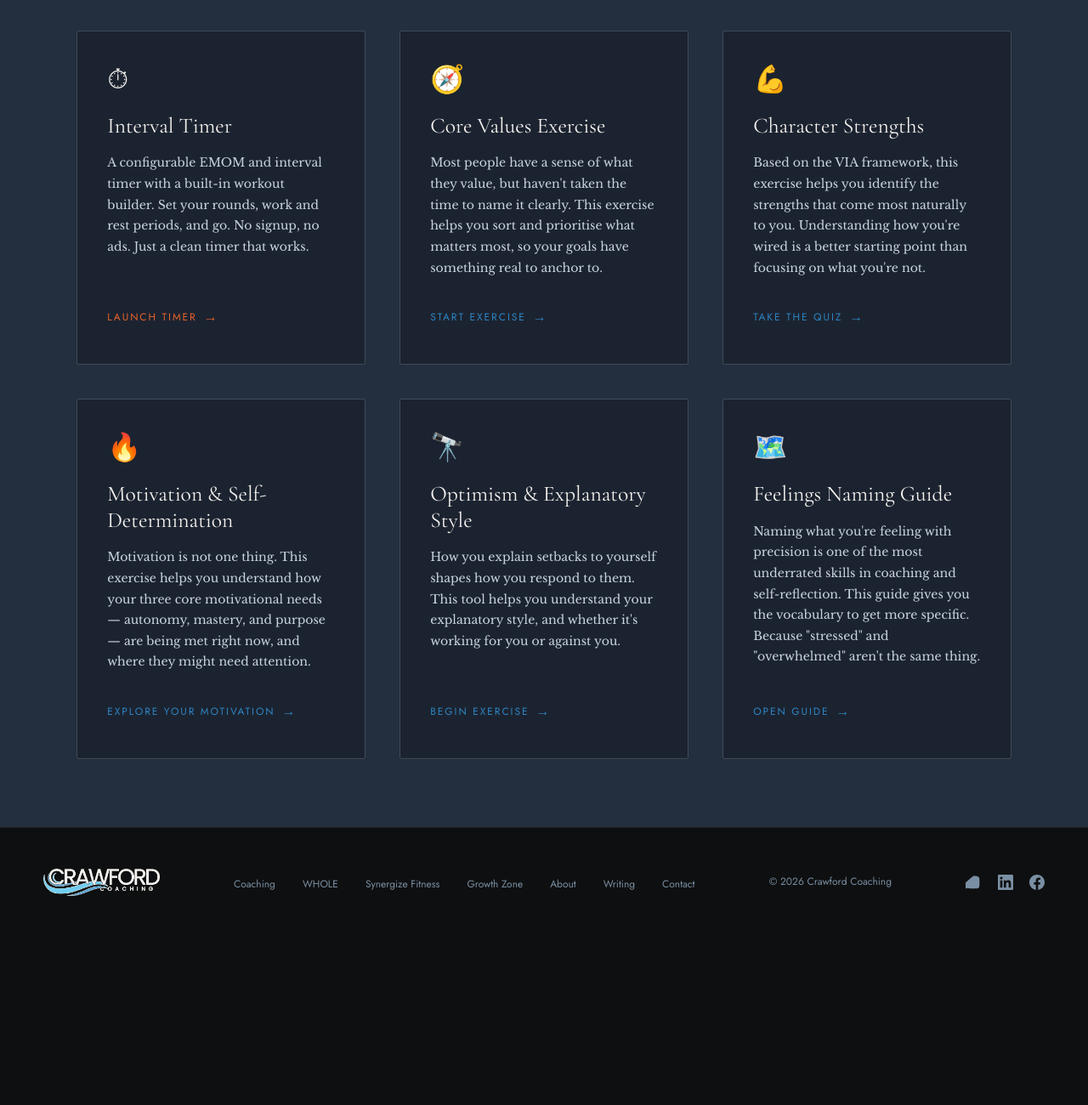
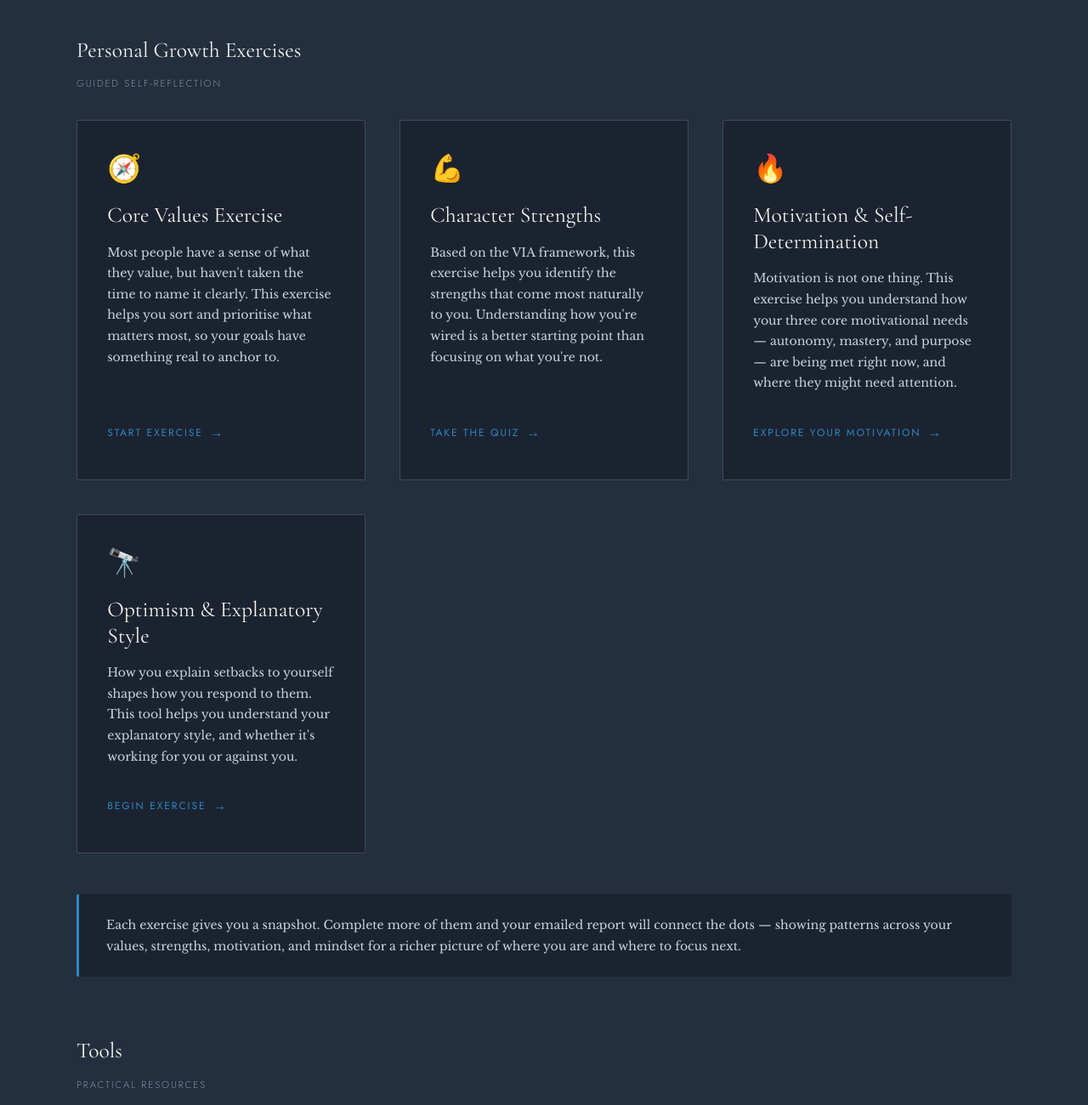
Before and after one commit to scottcrawfordcoach/crawford-coaching, a plain HTML site: page crawford-growth-zone.html in a window 1280 px wide. Shown: the part 560-1860 px from the top of the page at 85% size. Before the commit the page ends 1662 px from the top, so only its background shows below. Drawn offline with nearby package versions, Linux system fonts and the light colour scheme; a script that the page names is missing.

Commit message:
Split Growth Zone into Personal Growth Exercises and Tools groups

```diff
--- a/crawford-growth-zone.html
+++ b/crawford-growth-zone.html
@@ -212,6 +212,36 @@
 .tools__inner {
   max-width: 1100px;
   margin: 0 auto;
+}
+.tools__group + .tools__group {
+  margin-top: 4rem;
+}
+.tools__group-header {
+  font-family: var(--serif-display);
+  font-weight: 400;
+  font-size: 1.6rem;
+  color: var(--white);
+  margin-bottom: 0.4rem;
+}
+.tools__group-sub {
+  font-family: var(--sans);
+  font-weight: 300;
+  font-size: 0.72rem;
+  letter-spacing: 0.16em;
+  text-transform: uppercase;
+  color: var(--mist);
+  margin-bottom: 2rem;
+}
+.tools__insight {
+  margin-top: 3rem;
+  padding: 1.5rem 2rem;
+  background: var(--slate);
+  border-left: 3px solid var(--brand-blue);
+  border-radius: 2px;
+  font-family: var(--serif-body);
+  font-size: 0.88rem;
+  line-height: 1.75;
+  color: var(--pale);
 }
 .tools__grid {
   display: grid;
@@ -441,20 +471,17 @@
 <!-- ── TOOLS GRID ── -->
 <section class="tools">
   <div class="tools__inner">
+
+    <!-- ── PERSONAL GROWTH EXERCISES ── -->
+    <div class="tools__group">
+      <h2 class="tools__group-header">Personal Growth Exercises</h2>
+      <p class="tools__group-sub">Guided self-reflection</p>
       <div class="tools__grid">
-
-      <!-- INTERVAL TIMER -->
-      <div class="tool-card">
-        <div class="tool-card__icon">⏱</div>
-        <h2 class="tool-card__title">Interval Timer</h2>
-        <p class="tool-card__desc">A configurable EMOM and interval timer with a built-in workout builder. Set your rounds, work and rest periods, and go. No signup, no ads. Just a clean timer that works.</p>
-        <a href="/timer" class="tool-card__link tool-card__link--physical">Launch Timer</a>
-      </div>
 
         <!-- CORE VALUES -->
         <div class="tool-card">
           <div class="tool-card__icon">🧭</div>
-        <h2 class="tool-card__title">Core Values Exercise</h2>
+          <h3 class="tool-card__title">Core Values Exercise</h3>
           <p class="tool-card__desc">Most people have a sense of what they value, but haven't taken the time to name it clearly. This exercise helps you sort and prioritise what matters most, so your goals have something real to anchor to.</p>
           <a href="/core-values" class="tool-card__link">Start Exercise</a>
         </div>
@@ -462,7 +489,7 @@
         <!-- CHARACTER STRENGTHS -->
         <div class="tool-card">
           <div class="tool-card__icon">💪</div>
-        <h2 class="tool-card__title">Character Strengths</h2>
+          <h3 class="tool-card__title">Character Strengths</h3>
           <p class="tool-card__desc">Based on the VIA framework, this exercise helps you identify the strengths that come most naturally to you. Understanding how you're wired is a better starting point than focusing on what you're not.</p>
           <a href="/strengths" class="tool-card__link">Take the Quiz</a>
         </div>
@@ -470,7 +497,7 @@
         <!-- MOTIVATION & SELF-DETERMINATION -->
         <div class="tool-card">
           <div class="tool-card__icon">🔥</div>
-        <h2 class="tool-card__title">Motivation & Self-Determination</h2>
+          <h3 class="tool-card__title">Motivation & Self-Determination</h3>
           <p class="tool-card__desc">Motivation is not one thing. This exercise helps you understand how your three core motivational needs — autonomy, mastery, and purpose — are being met right now, and where they might need attention.</p>
           <a href="/motivation" class="tool-card__link">Explore Your Motivation</a>
         </div>
@@ -478,20 +505,41 @@
         <!-- OPTIMISM & EXPLANATORY STYLE -->
         <div class="tool-card">
           <div class="tool-card__icon">🔭</div>
-        <h2 class="tool-card__title">Optimism & Explanatory Style</h2>
+          <h3 class="tool-card__title">Optimism & Explanatory Style</h3>
           <p class="tool-card__desc">How you explain setbacks to yourself shapes how you respond to them. This tool helps you understand your explanatory style, and whether it's working for you or against you.</p>
           <a href="/optimism" class="tool-card__link">Begin Exercise</a>
+        </div>
+
+      </div>
+
+      <p class="tools__insight">Each exercise gives you a snapshot. Complete more of them and your emailed report will connect the dots — showing patterns across your values, strengths, motivation, and mindset for a richer picture of where you are and where to focus next.</p>
+    </div>
+
+    <!-- ── TOOLS ── -->
+    <div class="tools__group">
+      <h2 class="tools__group-header">Tools</h2>
+      <p class="tools__group-sub">Practical resources</p>
+      <div class="tools__grid">
+
+        <!-- INTERVAL TIMER -->
+        <div class="tool-card">
+          <div class="tool-card__icon">⏱</div>
+          <h3 class="tool-card__title">Interval Timer</h3>
+          <p class="tool-card__desc">A configurable EMOM and interval timer with a built-in workout builder. Set your rounds, work and rest periods, and go. No signup, no ads. Just a clean timer that works.</p>
+          <a href="/timer" class="tool-card__link tool-card__link--physical">Launch Timer</a>
         </div>
 
         <!-- FEELINGS NAMING GUIDE -->
         <div class="tool-card">
           <div class="tool-card__icon">🗺️</div>
-        <h2 class="tool-card__title">Feelings Naming Guide</h2>
+          <h3 class="tool-card__title">Feelings Naming Guide</h3>
           <p class="tool-card__desc">Naming what you're feeling with precision is one of the most underrated skills in coaching and self-reflection. This guide gives you the vocabulary to get more specific. Because "stressed" and "overwhelmed" aren't the same thing.</p>
           <a href="/feelings" class="tool-card__link">Open Guide</a>
         </div>
 
       </div>
+    </div>
+
   </div>
 </section>
 
```
Lines whose indentation alone changed are shown as unchanged.
